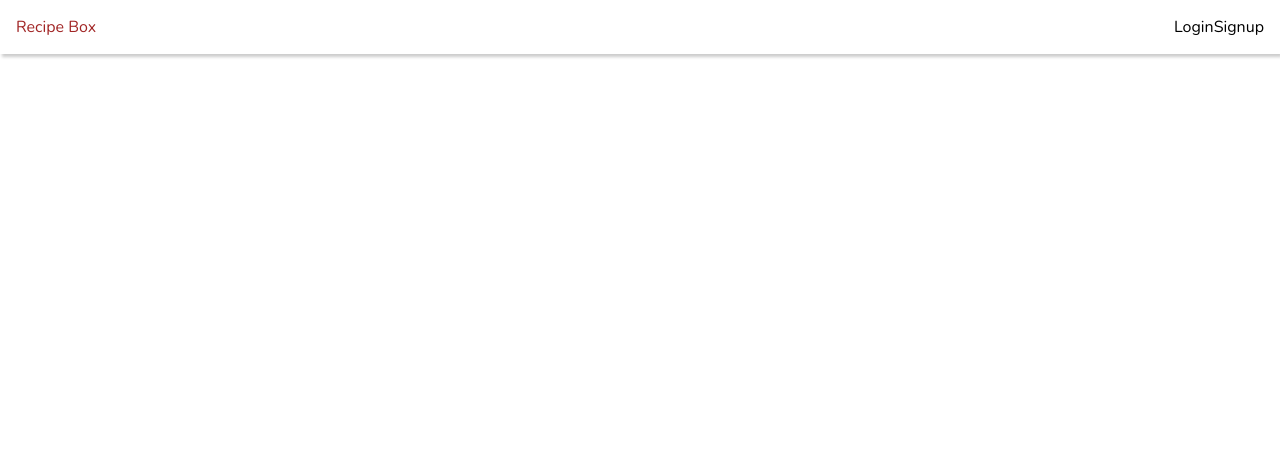
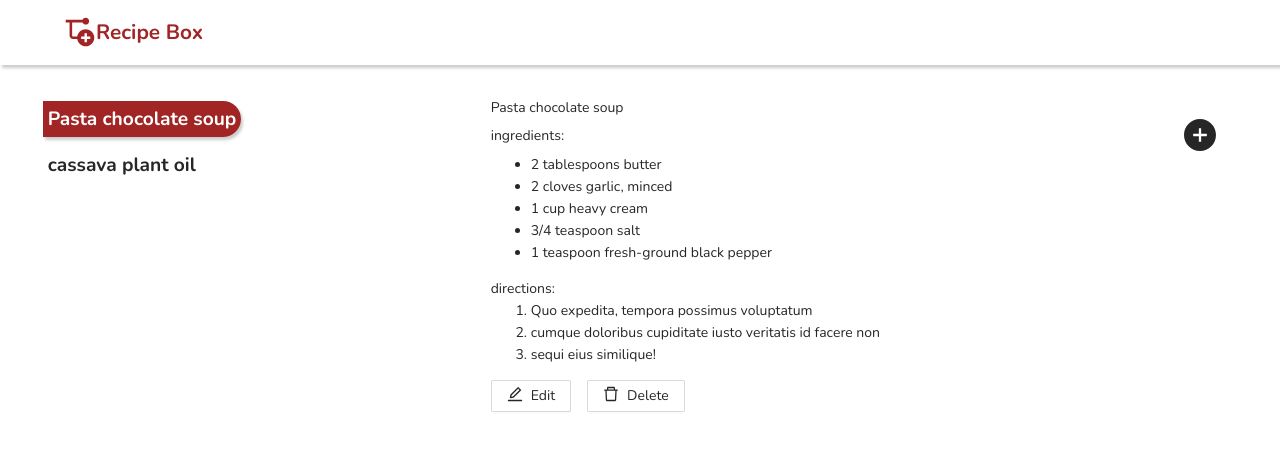
Before and after one commit to UhiriweAudace/recipeBox, a React (Create React App) app: page / in a window 1280 px wide. Shown: the top 450 px of the page. Built offline with nearby package versions, Linux system fonts and the light colour scheme.

Commit message:
Add new recipe - implementation

```diff
--- a/package.json
+++ b/package.json
@@ -3,6 +3,7 @@
   "version": "0.1.0",
   "private": true,
   "dependencies": {
+    "@ant-design/icons": "^4.3.0",
     "@testing-library/jest-dom": "^5.11.4",
     "@testing-library/react": "^11.1.0",
     "@testing-library/user-event": "^12.1.10",
@@ -10,6 +11,7 @@
     "@types/node": "^12.0.0",
     "@types/react": "^16.9.53",
     "@types/react-dom": "^16.9.8",
+    "antd": "^4.8.5",
     "node-sass": "4.14.1",
     "react": "^17.0.1",
     "react-dom": "^17.0.1",
--- a/src/App.scss
+++ b/src/App.scss
@@ -1,17 +1,135 @@
-$color: #a12525;
+$red: #a12525;
+$grey: #ccc;
+$white:#fff;
+$black:#000;
+$boxShadow: 2px 3px 3px;
+
 header {
-  position: fixed;
-  top: 0;
-  right: 0;
-  left: 0;
-  box-shadow: 2px 3px 3px #ccc;
-  padding: 1rem;
-  .__main_header{
-      display: flex;
-      justify-content: space-between;
-      align-items: center;
+  //   position: fixed;
+  //   top: 0;
+  //   right: 0;
+  //   left: 0;
+  box-shadow: $boxShadow $grey;
+  padding: 1rem 5%;
+
+  .anticon {
+    font-size: 2rem;
   }
+
+  .__main_header {
+    display: flex;
+    align-items: center;
+    color: $red;
+  }
+
   .info {
-    color: $color;
+    color: $red;
+    font-weight: bold;
+    font-size: 1.3rem;
+  }
+
+  .navigation {
+    display: flex;
+    justify-content: space-between;
+    width: 8rem;
   }
 }
+
+ul,
+ol {
+  cursor: pointer;
+}
+
+
+
+.left-side {
+  display: flex;
+  flex-direction: column;
+
+  p {
+    list-style: none;
+    padding: 2rem 10%;
+    line-height: 2.8rem;
+
+    span {
+      font-size: 1.2rem;
+      font-weight: bold;
+      padding: 5px;
+
+      &:hover {
+        background-color: $red;
+        border-top-right-radius: 2rem;
+        border-bottom-right-radius: 2rem;
+        color: #fff;
+        transition: 3s background-color;
+        box-shadow: $boxShadow $grey;
+        cursor: pointer;
+      }
+    }
+  }
+}
+
+.active {
+  background-color: $red;
+  border-top-right-radius: 2rem;
+  border-bottom-right-radius: 2rem;
+  color: #fff;
+  transition: 3s background-color;
+  box-shadow: $boxShadow $grey;
+  cursor: pointer;
+}
+
+.right-side {
+  padding: 2rem 5%;
+
+  .info-header {
+    display: flex;
+    align-items: center;
+    justify-content: space-between;
+
+    .anticon {
+      font-size: 2rem !important;
+    }
+  }
+}
+
+.ant-modal-close-x {
+  svg {
+    font-size: 1.2rem;
+  }
+}
+
+.ant-modal-body {
+  line-height: 3.5;
+
+  svg {
+    font-size: 1rem;
+  }
+}
+
+.ant-btn {
+  display: flex;
+  align-items: center;
+  justify-content: flex-end;
+  .anticon {
+    font-size: 1rem !important;
+  }
+
+  svg {
+    font-size: 1rem;
+  }
+}
+
+.buttons {
+  button:nth-child(1) {
+    margin-right: 1rem;
+  }
+
+  button:hover {
+    background-color: $black;
+    color: $white;
+    transition: 2s background-color linear;
+    border: none;
+    outline: none;
+  }
+}
--- a/src/App.tsx
+++ b/src/App.tsx
@@ -1,18 +1,225 @@
-import React from "react";
+import React, { useState, useEffect } from "react";
+import {
+  SisternodeOutlined,
+  PlusCircleFilled,
+  EditOutlined,
+  DeleteOutlined,
+} from "@ant-design/icons";
+import { Row, Col, Modal, Button, Input } from "antd";
 import "./App.scss";
 
+type Recipe = {
+  name: string;
+  ingredients: string[];
+  direction: string[];
+};
+
+const values = [
+  {
+    name: "Pasta chocolate soup",
+    ingredients: [
+      "2 tablespoons butter ",
+      "2 cloves garlic, minced",
+      " 1 cup heavy cream",
+      "3/4 teaspoon salt",
+      " 1 teaspoon fresh-ground black pepper",
+    ],
+    direction: [
+      "Quo expedita, tempora possimus voluptatum ",
+      "cumque doloribus cupiditate iusto veritatis id facere non",
+      "sequi eius similique!",
+    ],
+  },
+  {
+    name: "cassava plant oil",
+    ingredients: [
+      "2 tablespoons butter",
+      " 4 cloves garlic, minced",
+      " 3 cup heavy honey",
+      " 1 1/2 teaspoon salt",
+      " 1 teaspoon fresh-ground black pepper",
+    ],
+    direction: [
+      "Lorem, ipsum dolor sit amet consectetur adipisicing elit.",
+      "Ab cumque voluptates ipsam exercitationem magni? ",
+      "Quo expedita, tempora possimus voluptatum ",
+      "cumque doloribus cupiditate iusto veritatis id facere non",
+      "sequi eius similique!",
+    ],
+  },
+];
+
 function App() {
+  const [open, setOpen] = useState(false);
+  const [recipes, setRecipes] = useState<Recipe[] | null>(null);
+  const [selected, setSelected] = useState<Recipe | null>(null);
+  const [form, setform] = useState({
+    name: "",
+    ingredients: [""],
+    direction: [""],
+  });
+
+  useEffect(() => {
+    localStorage.setItem(
+      "audace_recipes",
+      localStorage.getItem("audace_recipes") || JSON.stringify(values)
+    );
+    const data: string | null = localStorage.getItem("audace_recipes");
+    setRecipes(JSON.parse(data || ""));
+    setSelected(JSON.parse(data || "")[0]);
+
+  }, []);
+
+  const selectedRecipe = (
+    e: React.MouseEvent<HTMLSpanElement, MouseEvent>,
+    recipe: Recipe
+  ) => {
+    setSelected(recipe);
+  };
+
+  const handleOk = () => {};
+  const onchange = (
+    ev: React.ChangeEvent<HTMLInputElement | HTMLTextAreaElement>
+  ) => {
+    if (ev.target.name === "name") {
+      setform({
+        name: ev.target.value,
+        ingredients: [...form?.ingredients],
+        direction: [...form?.direction],
+      });
+    }
+
+    if (ev.target.name === "ingredients") {
+      console.log(ev.target.value.split("\\"));
+      setform({
+        ...form,
+        ingredients: ev.target.value.split("\\"),
+      });
+    }
+
+    if (ev.target.name === "direction") {
+      console.log(ev.target.value.split("\\"));
+      setform({
+        ...form,
+        direction: ev.target.value.split("\\"),
+      });
+    }
+  };
+
+  const onSubmitHandler = (ev: React.MouseEvent<HTMLElement, MouseEvent>) => {
+    ev.preventDefault();
+    const data = recipes;
+    data?.push(form);
+    localStorage.setItem("audace_recipes", JSON.stringify(data));
+    setSelected(form);
+    setOpen(false);
+  };
   return (
     <div className="App">
       <header>
         <div className="__main_header">
-          <div className="info">Recipe Box</div>
-          <div>
-            <span>Login</span>
-            <span>Signup</span>
-          </div>
+          <SisternodeOutlined />
+          <span className="info">Recipe Box</span>
         </div>
       </header>
+      <div>
+        <Row>
+          <Col xs={24} sm={8} lg={8} className="left-side">
+            <p>
+              {recipes &&
+                recipes.map((recipe, index) => {
+                  return (
+                    <div key={index}>
+                      <span
+                        className={
+                          recipe.name === selected?.name ? "active" : ""
+                        }
+                        onClick={(e) => selectedRecipe(e, recipe)}
+                      >
+                        {recipe.name}
+                      </span>
+                    </div>
+                  );
+                })}
+            </p>
+          </Col>
+          <Col xs={24} sm={16} lg={16} className="right-side">
+            <span>{selected?.name}</span>
+            <div>
+              <div>
+                <div className="info-header">
+                  <span>ingredients:</span>
+                  <span onClick={(e) => setOpen(!open)}>
+                    <PlusCircleFilled />
+                  </span>
+                </div>
+                <ul>
+                  {selected?.ingredients.map((value, index) => {
+                    return <li key={index}>{value}</li>;
+                  })}
+                </ul>
+              </div>
+              <div>
+                <span>directions:</span>
+                <ol>
+                  {selected?.direction.map((value, index) => {
+                    return <li key={index}>{value}</li>;
+                  })}
+                </ol>
+              </div>
+            </div>
+            <Row className="buttons">
+              <Button>
+                <EditOutlined />
+                Edit
+              </Button>
+              <Button>
+                <DeleteOutlined />
+                Delete
+              </Button>
+            </Row>
+          </Col>
+          <Modal
+            title="Add a new recipe into the box"
+            visible={open}
+            maskClosable={false}
+            onOk={handleOk}
+            onCancel={() => setOpen(!open)}
+            footer={[
+              <Button
+                key="submit"
+                type="primary"
+                loading={false}
+                onClick={(ev) => onSubmitHandler(ev)}
+              >
+                Submit
+              </Button>,
+            ]}
+          >
+            <Input
+              placeholder="Enter a recipe name"
+              name="name"
+              allowClear
+              value={form?.name}
+              onChange={(ev) => onchange(ev)}
+            />
+            <Input.TextArea
+              placeholder="Enter a recipe ingredients"
+              name="ingredients"
+              allowClear
+              value={form?.ingredients.join("\\")}
+              onChange={(ev) => onchange(ev)}
+            />
+            <Input.TextArea
+              placeholder="Enter a recipe direction"
+              name="direction"
+              allowClear
+              value={form?.direction.join("\\")}
+              onChange={(ev) => onchange(ev)}
+            />
+          </Modal>
+        </Row>
+      </div>
     </div>
   );
 }
--- a/src/index.scss
+++ b/src/index.scss
@@ -1,3 +1,4 @@
+@import '~antd/dist/antd.css';
 @import url('https://fonts.googleapis.com/css2?family=Nunito:ital,wght@0,200;0,300;0,400;0,600;0,700;0,900;1,200;1,300;1,400&display=swap');
 
 body {
```
Also changed, not shown: tsconfig.json (+8 -2 lines), 2 other files (tests, documents, lock files or other folders).
